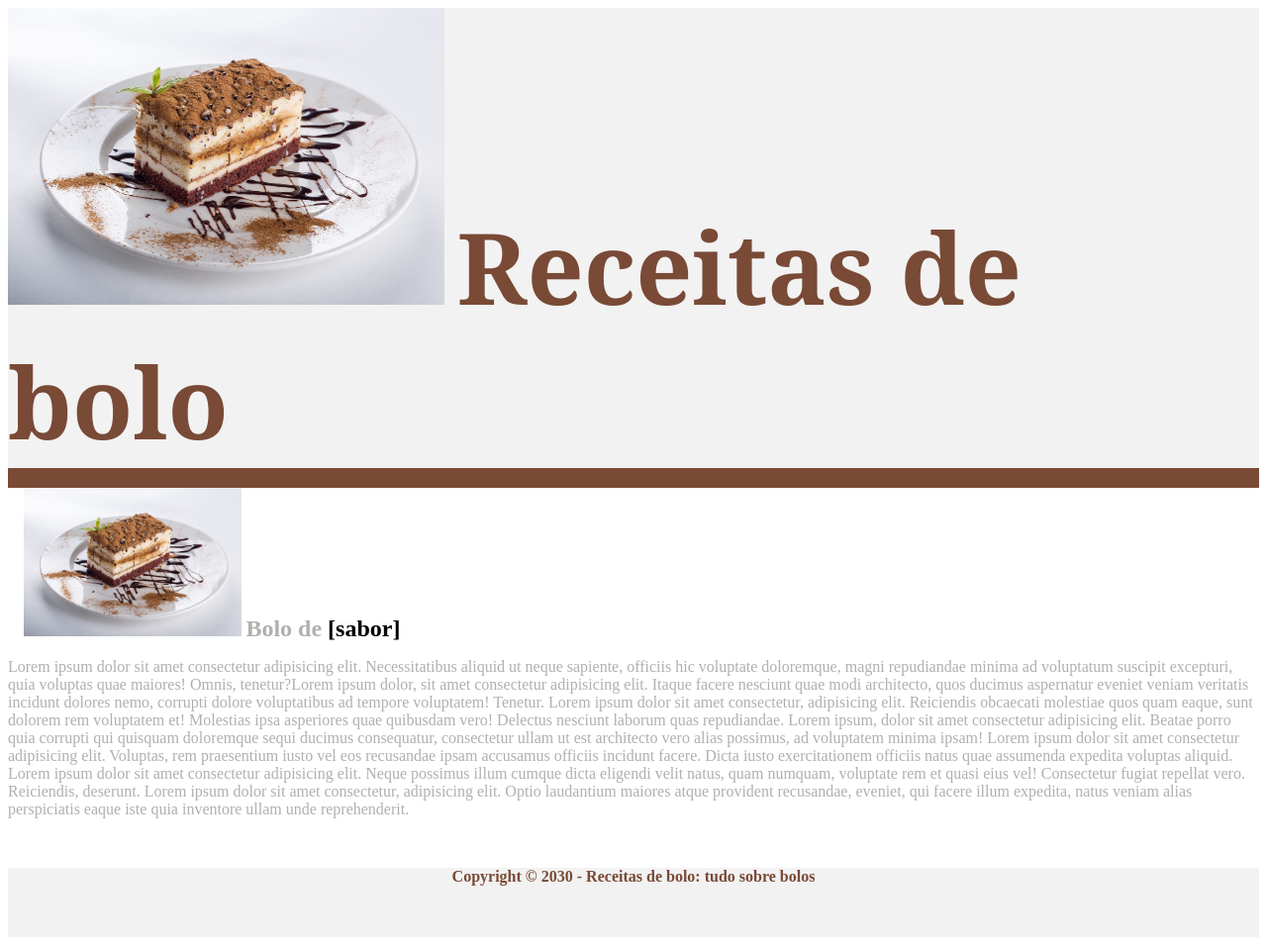
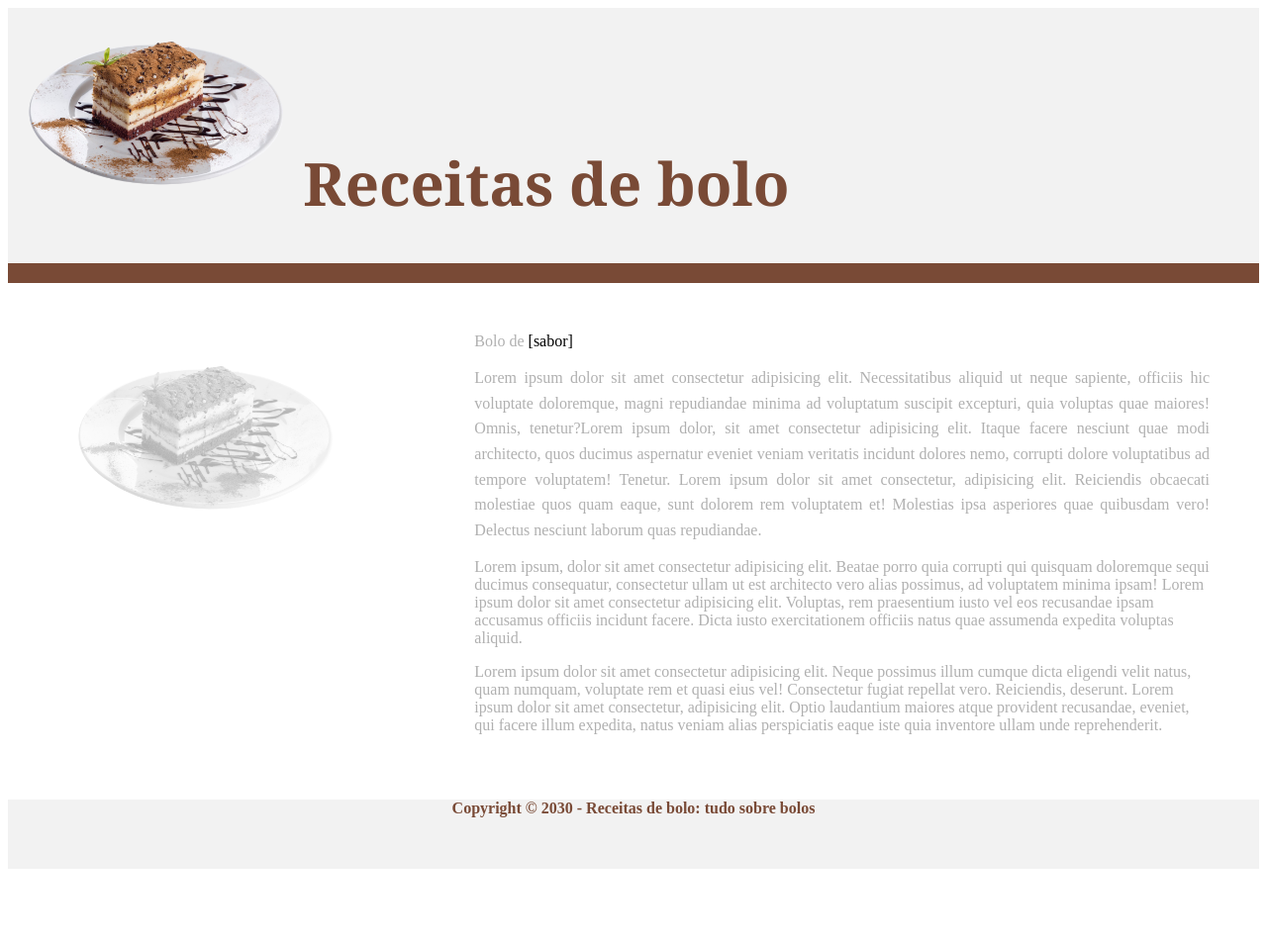
Before and after one commit to LeonardoSilvaH/Web-Dev-para-Bioinformatica, a PHP site: page / in a window 1280 px wide. Shown: the whole page at 99% size. After the commit the page ends 878 px from the top, so only its background shows below. Run offline with PHP 8.4, Linux system fonts and the light colour scheme.

Commit message:
further development

```diff
--- a/index.html
+++ b/index.html
@@ -1,29 +1,38 @@
 <!DOCTYPE html>
 <html>
-    <Head>
+    <head>
         <meta charset="UTF-8">
         <title>Receitas de bolo</title>
 
         <link href="style.css" rel="stylesheet">
-    </Head>
+    </head>
 </html>
 
 <body>
-    <header>
+    <header class="container-fluid">
+        <img src="Images/Bolo.png" height=200px id="bolo-header" alt="Imagem da fatia quadrada de um bolo com diversas camadas em cima de um prato com calda de chocolate e canela em pó salpicada">
+        <h1 id="header-title">Receitas de bolo</h1>
+    </header>
+    <main >
+        <div class="main-container">
+            <div class="image-column">
+                <img
+                src="Images/Bolo.png"
+                id="bolo-main"
+                alt="Imagem opaca da fatia quadrada de um bolo com diversas camadas em cima de um prato com calda de chocolate"
+                />
+            </div>
+                <div class="text-column">
+                <p id="main-header" style="display:ruby;"> Bolo de <span class="sabor-highlight">[sabor]</span> </h2>
 
-        <img src="Images/Bolo.jpg" height=300px id="bolo-header" alt="Imagem da fatia quadrada de um bolo com diversas camadas em cima de um prato com calda de chocolate">
-        <h1 id="header1" style="display: inline">Receitas de bolo</h1>
-    </header>
-    <main>
-        <img src="Images/Bolo.jpg"
-        height=150px
-        alt="Imagem opaca da fatia quadrada de um bolo com diversas camadas em cima de um prato com calda de chocolate">
-        <h2 id="main-header" style="display:ruby;"> Bolo de <p style="display: inline; color: black;">[sabor]</p> </h2>
-        <p id="main-text"> Lorem ipsum dolor sit amet consectetur adipisicing elit. Necessitatibus aliquid ut neque sapiente, officiis hic voluptate doloremque, magni repudiandae minima ad voluptatum suscipit excepturi, quia voluptas quae maiores! Omnis, tenetur?Lorem ipsum dolor, sit amet consectetur adipisicing elit. Itaque facere nesciunt quae modi architecto, quos ducimus aspernatur eveniet veniam veritatis incidunt dolores nemo, corrupti dolore voluptatibus ad tempore voluptatem! Tenetur. Lorem ipsum dolor sit amet consectetur, adipisicing elit. Reiciendis obcaecati molestiae quos quam eaque, sunt dolorem rem voluptatem et! Molestias ipsa asperiores quae quibusdam vero! Delectus nesciunt laborum quas repudiandae.
-
-        Lorem ipsum, dolor sit amet consectetur adipisicing elit. Beatae porro quia corrupti qui quisquam doloremque sequi ducimus consequatur, consectetur ullam ut est architecto vero alias possimus, ad voluptatem minima ipsam! Lorem ipsum dolor sit amet consectetur adipisicing elit. Voluptas, rem praesentium iusto vel eos recusandae ipsam accusamus officiis incidunt facere. Dicta iusto exercitationem officiis natus quae assumenda expedita voluptas aliquid.
-
-        Lorem ipsum dolor sit amet consectetur adipisicing elit. Neque possimus illum cumque dicta eligendi velit natus, quam numquam, voluptate rem et quasi eius vel! Consectetur fugiat repellat vero. Reiciendis, deserunt. Lorem ipsum dolor sit amet consectetur, adipisicing elit. Optio laudantium maiores atque provident recusandae, eveniet, qui facere illum expedita, natus veniam alias perspiciatis eaque iste quia inventore ullam unde reprehenderit. </p>
+                <p id="main-text"> Lorem ipsum dolor sit amet consectetur adipisicing elit. Necessitatibus aliquid ut neque sapiente, officiis hic voluptate doloremque, magni repudiandae minima ad voluptatum suscipit excepturi, quia voluptas quae maiores! Omnis, tenetur?Lorem ipsum dolor, sit amet consectetur adipisicing elit. Itaque facere nesciunt quae modi architecto, quos ducimus aspernatur eveniet veniam veritatis incidunt dolores nemo, corrupti dolore voluptatibus ad tempore voluptatem! Tenetur. Lorem ipsum dolor sit amet consectetur, adipisicing elit. Reiciendis obcaecati molestiae quos quam eaque, sunt dolorem rem voluptatem et! Molestias ipsa asperiores quae quibusdam vero! Delectus nesciunt laborum quas repudiandae. </p>
+                <p>
+                Lorem ipsum, dolor sit amet consectetur adipisicing elit. Beatae porro quia corrupti qui quisquam doloremque sequi ducimus consequatur, consectetur ullam ut est architecto vero alias possimus, ad voluptatem minima ipsam! Lorem ipsum dolor sit amet consectetur adipisicing elit. Voluptas, rem praesentium iusto vel eos recusandae ipsam accusamus officiis incidunt facere. Dicta iusto exercitationem officiis natus quae assumenda expedita voluptas aliquid.
+                </p>
+                <p>
+                Lorem ipsum dolor sit amet consectetur adipisicing elit. Neque possimus illum cumque dicta eligendi velit natus, quam numquam, voluptate rem et quasi eius vel! Consectetur fugiat repellat vero. Reiciendis, deserunt. Lorem ipsum dolor sit amet consectetur, adipisicing elit. Optio laudantium maiores atque provident recusandae, eveniet, qui facere illum expedita, natus veniam alias perspiciatis eaque iste quia inventore ullam unde reprehenderit. </p>
+            </div>
+        </div>
     </main>
 
     <footer>
--- a/style.css
+++ b/style.css
@@ -1,30 +1,72 @@
+header{
+    border-bottom: 20px solid #794A36;
+    background-color: #F2F2F2;
+}
 
-header{
-    background-color: #F2F2F2;
+#header-title{
+
     color: #794A36;
-    font-size: 50px;
+    font-size: 60px;
     font-family:Cambria, Cochin, Georgia, Times, 'Times New Roman', serif;
-    text-align-last: start;
-    border-bottom: 20px solid #794A36;
+    text-align-last: center;
+    margin-top: 30px;
+    display:inline-flex;
+    justify-content: center;
+    align-items: center;
+    text-align: center;
+
 }
 
 #bolo-header{
-    border-radius: 400px
-    opac
+    border-radius: 200px;
+    filter: ;
 }
+
 
 main{
     color:#B0B0B0;
-    text-wrap:wrap;
-    display:inline;
-    margin:1em;
+}
+
+.main-container{
+    display: flex;
+    margin: 40px;
+    gap: 30px;
+    align-items: flex-start;
+}
+
+.image-column{
+  flex: 1;
+  margin: 10px;
+}
+
+.text-column{
+    flex: 2;
+    margin: 10px;
+}
+
+.sabor-highlight{
+    color: black;
 }
 
 .main-header{
     color: black;
     display:inline;
     text-align:start;
+    margin-bottom: 15px;
 }
+
+#main-text {
+  margin-top: 15px;
+  line-height: 1.6;
+  text-align: justify;
+}
+
+#bolo-main{
+    height: 200px;
+    opacity: 0.3;
+    filter: grayscale(100%);
+}
+
 
 footer{
     background-color: #F2F2F2;
```
Also changed, not shown: ParaCasa-Aula02/index.html (+28 -23 lines), Images/Bolo.png (added).
